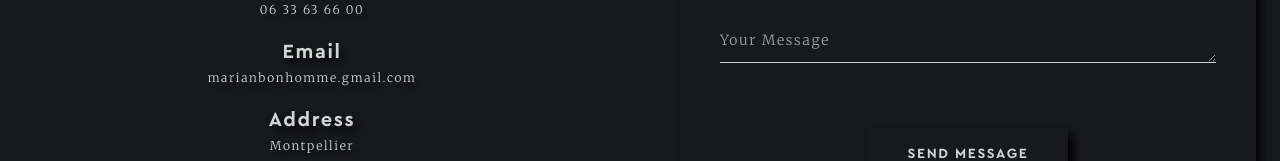
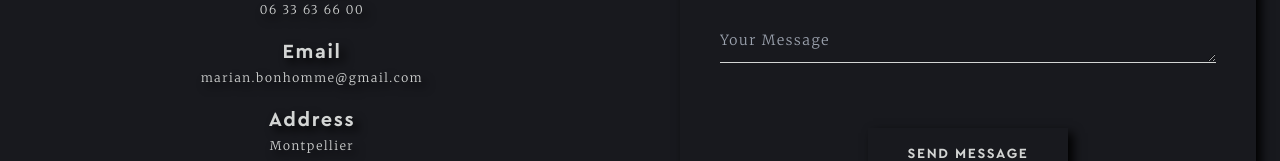
Before and after one commit to MarianBonhomme/portfolio, a React (Vite) app: page / in a window 1280 px wide. Shown: the part 2040-2201 px from the top of the page. Built offline with nearby package versions, Linux system fonts and the light colour scheme.

Commit message:
fix mail

```diff
--- a/src/components/ContactDataComponent.jsx
+++ b/src/components/ContactDataComponent.jsx
@@ -12,7 +12,7 @@ export default function ContactDataComponent() {
       </div>
       <div className='mb-5'>
         <p className='text-xl 2xl:text-3xl font-cera mb-1'>Email</p>
-        <p className='text-xs 2xl:text-base select-text'>marianbonhomme.gmail.com</p>
+        <p className='text-xs 2xl:text-base select-text'>marian.bonhomme@gmail.com</p>
       </div>
       <div className='mb-5'>
         <p className='text-xl 2xl:text-3xl font-cera mb-1'>Address</p>
```
